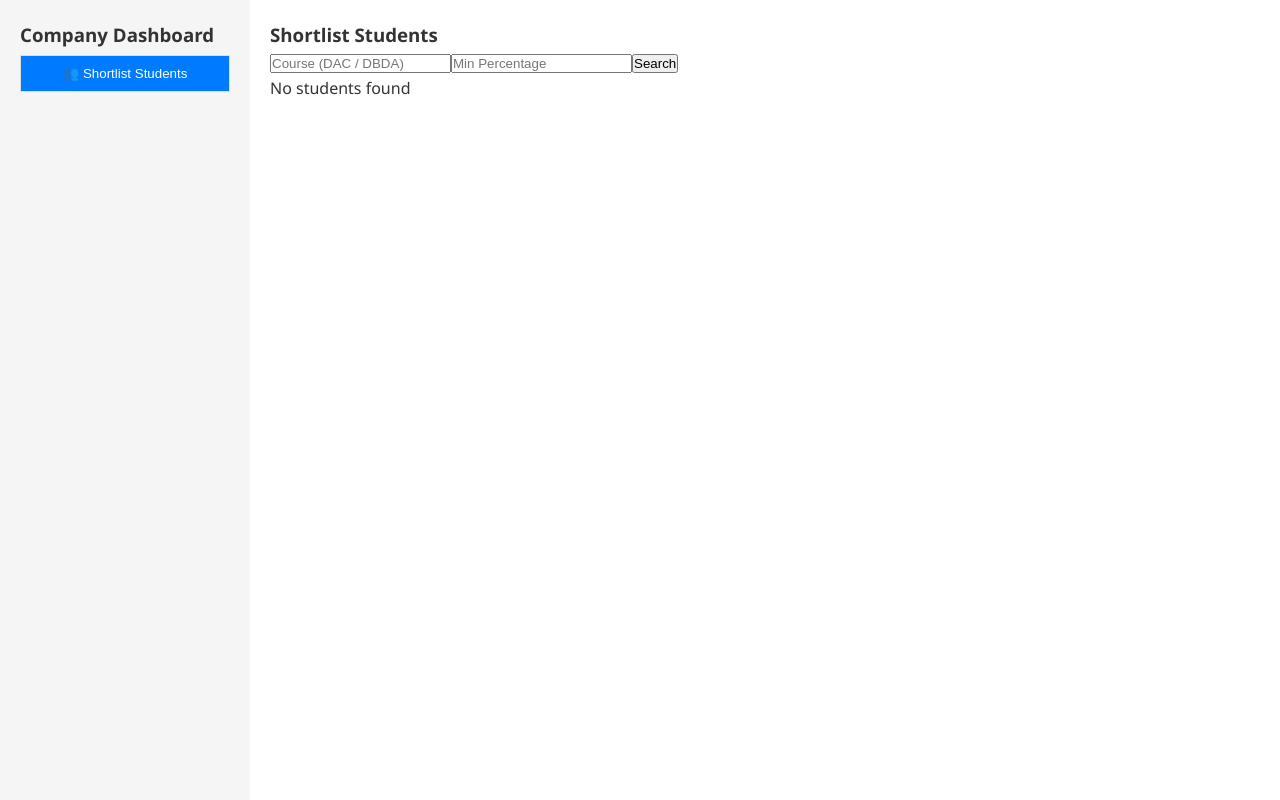
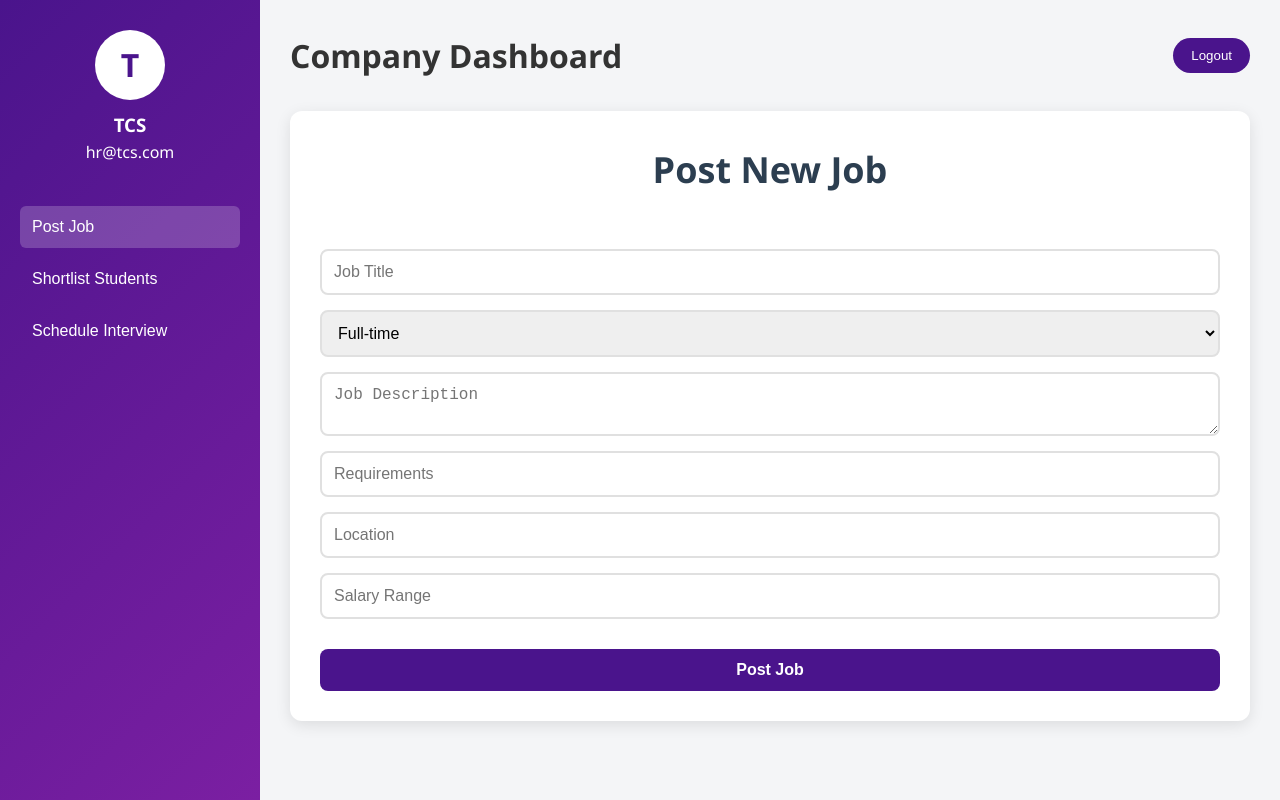
Before and after one commit to Common-Placement-Portal/FRONTEND, a React (Vite) app: page /company/dashboard-new in a window 1280 px wide. Built offline with nearby package versions, Linux system fonts and the light colour scheme.

Commit message:
UpdateFrontend

```diff
--- a/src/App.jsx
+++ b/src/App.jsx
@@ -5,6 +5,9 @@ import Login from "./pages/Login";
 import StudentDashboard from "./dashboards/student/StudentDashboard";
 import CompanyDashboardEntry from "./dashboards/company/CompanyDashboardEntry";
 import CoordinatorDashboard from "./dashboards/coordinator/CoordinatorDashboard";
+import CompanyDashboard from "./pages/company/CompanyDashboard";
+
+
 
 function App() {
   return (
@@ -15,6 +18,8 @@ function App() {
           <Route path="/login" element={<Login />} />
           <Route path="/student" element={<StudentDashboard />} />
           <Route path="/coordinator" element={<CoordinatorDashboard />} />
+          <Route path="/company/dashboard" element={<CompanyDashboard />} />
+
           <Route path="/company/dashboard-new" element={<CompanyDashboardEntry />} />
         </Routes>
       </BrowserRouter>
--- a/src/dashboards/company/CompanyDashboardEntry.jsx
+++ b/src/dashboards/company/CompanyDashboardEntry.jsx
@@ -1,14 +1,7 @@
-import React, { useState } from 'react'
-import CompanyDashboardNew from './CompanyDashboardNew'
+import CompanyDashboard from "../../pages/company/CompanyDashboard";
 
-const CompanyDashboardEntry = () => {
-  const [ready, setReady] = useState(true)
-
-  if (!ready) {
-    return <div>Initializing Company Dashboard...</div>
-  }
-
-  return <CompanyDashboardNew />
+function CompanyDashboardEntry() {
+  return <CompanyDashboard />;
 }
 
-export default CompanyDashboardEntry
+export default CompanyDashboardEntry;
```
